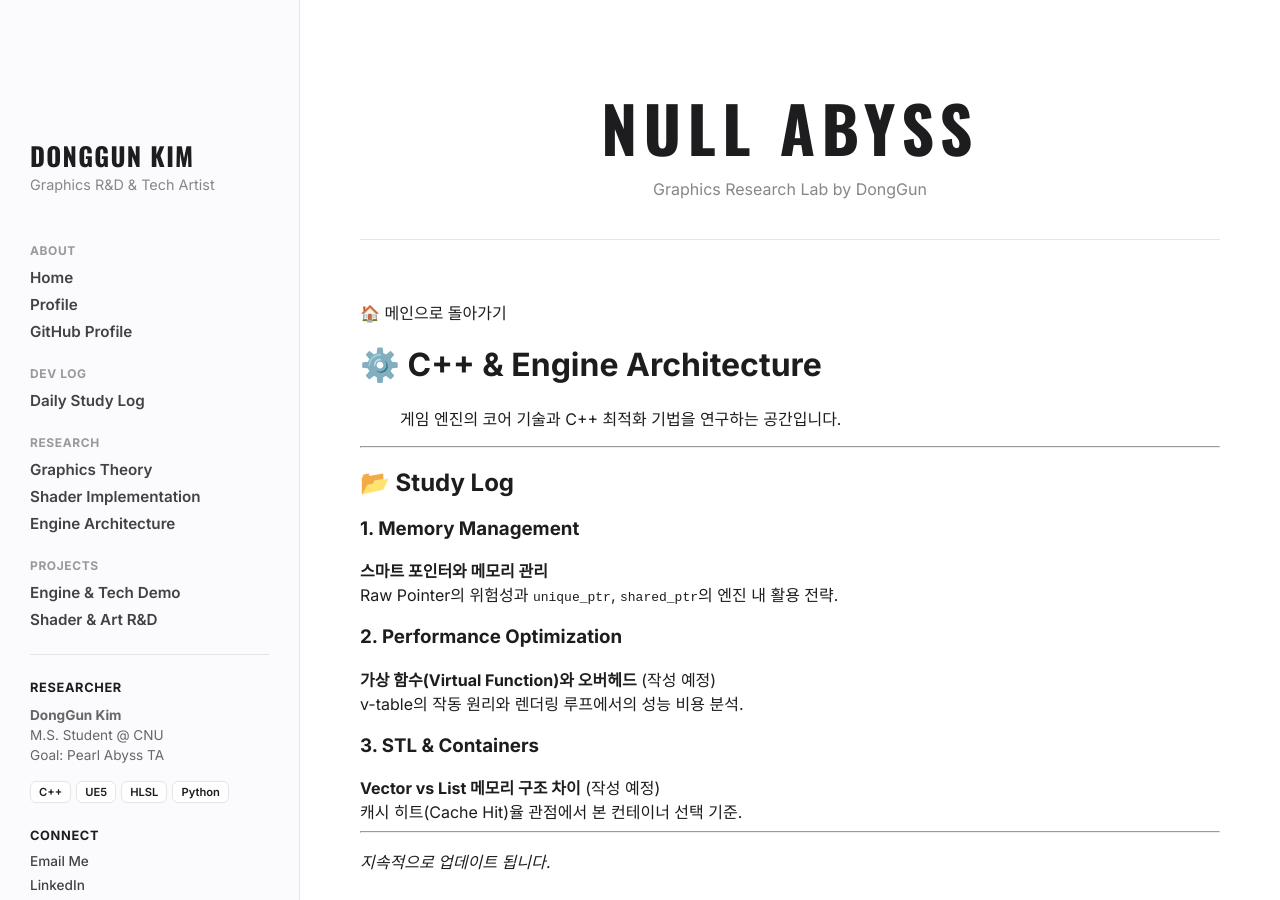
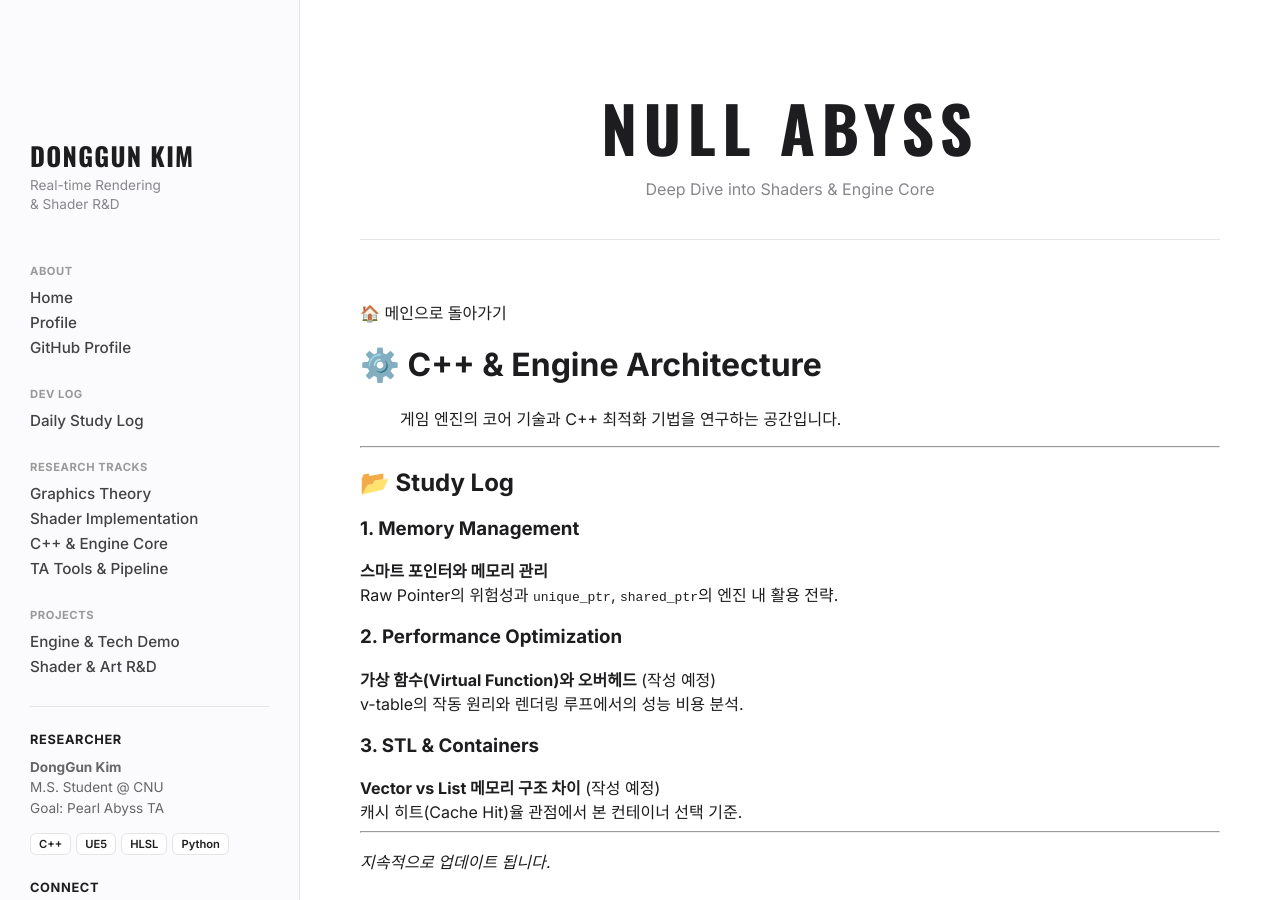
Before and after one commit to KimDongGun324/kimdonggun324.github.io, a Jekyll site: the page built from 03_Engine_CPP/README.md, in a window 1280 px wide. Built offline with Jekyll 4.4.1, drawn with Linux system fonts in a browser that asks for light colours.

Commit message:
Update default.html

```diff
--- a/_layouts/default.html
+++ b/_layouts/default.html
@@ -52,20 +52,20 @@
       font-family: 'Oswald', sans-serif; font-size: 1.6em; color: #1d1d1f;
       margin: 0 0 5px 0; letter-spacing: 0.05em; line-height: 1.2;
     }
-    .sidebar-desc { font-size: 0.9em; color: var(--text-secondary); margin-bottom: 50px; font-weight: 400; margin-top:0; }
+    .sidebar-desc { font-size: 0.85em; color: var(--text-secondary); margin-bottom: 50px; font-weight: 400; margin-top:0; line-height: 1.4; }
 
-    .nav-group { margin-bottom: 25px; }
+    .nav-group { margin-bottom: 30px; }
     .nav-header {
-      display: block; font-size: 0.75em; font-weight: 700; color: #999;
+      display: block; font-size: 0.7em; font-weight: 700; color: #999;
       margin-bottom: 10px; letter-spacing: 0.05em; text-transform: uppercase;
     }
     .sidebar-nav ul { list-style: none; padding: 0; margin: 0; }
-    .sidebar-nav li { margin-bottom: 8px; }
+    .sidebar-nav li { margin-bottom: 6px; }
     .sidebar-nav a {
-      color: #424245; font-weight: 600; font-size: 0.95em;
-      transition: color 0.2s; display: block; /* 블록으로 변경하여 클릭 영역 확보 */
+      color: #424245; font-weight: 500; font-size: 0.95em;
+      transition: color 0.2s; display: block;
     }
-    .sidebar-nav a:hover { color: var(--accent-color); }
+    .sidebar-nav a:hover { color: #1d1d1f; transform: translateX(2px); transition: transform 0.2s; }
 
     .sidebar-bottom { border-top: 1px solid var(--border-color); padding-top: 25px; }
     .profile-header { font-size: 0.8em; font-weight: 700; color: #1d1d1f; text-transform: uppercase; margin-bottom: 10px; letter-spacing: 0.05em; }
@@ -76,7 +76,7 @@
       font-size: 0.7em; font-weight: 600; border: 1px solid #e5e5e5;
     }
     .contact-link {
-      display: block; margin-bottom: 8px;
+      display: block; margin-bottom: 6px;
       color: #424245; font-size: 0.85em; font-weight: 500; transition: color 0.2s;
     }
     .contact-link:hover { color: var(--accent-color); text-decoration: underline; }
@@ -97,42 +97,46 @@
     }
     .page-desc { font-size: 1em; color: var(--text-secondary); font-weight: 300; }
 
-    /* 3열 그리드 */
-    .three-column-wrapper {
+    /* ⭐️ 2열 분할 레이아웃 (좌:글 / 우:그림) */
+    .content-split-wrapper {
       display: grid;
-      grid-template-columns: 1fr 1fr 1fr;
-      gap: 40px;
+      grid-template-columns: minmax(500px, 1.3fr) minmax(380px, 1fr);
+      gap: 60px;
       align-items: start;
-      max-width: 1800px;
+      max-width: 1600px;
       margin: 0 auto;
     }
-    .column { display: flex; flex-direction: column; }
 
+    /* 컬럼 공통 */
     .col-header {
-      margin-bottom: 25px; padding-bottom: 12px;
-      border-bottom: 1px solid #1d1d1f; min-height: 50px;
-      display: flex; align-items: end;
+      margin-bottom: 20px; padding-bottom: 10px;
+      border-bottom: 1px solid #1d1d1f;
     }
     .col-title {
-      font-family: "Inter", sans-serif; font-size: 1.3em; font-weight: 700;
-      color: #1d1d1f; margin: 0; letter-spacing: -0.02em;
+      font-family: "Inter", sans-serif; font-size: 1.1em; font-weight: 700;
+      color: #1d1d1f; margin: 0; text-transform: uppercase; letter-spacing: 0.05em;
     }
 
-    /* 카드 스타일 */
+    /* 텍스트 카드 스타일 (좌측) */
+    .text-section { margin-bottom: 40px; }
+    .text-section h4 {
+      font-size: 0.85em; color: #86868b; margin-bottom: 12px;
+      font-weight: 700; text-transform: uppercase; letter-spacing: 0.05em;
+    }
     ul { padding: 0; list-style: none; margin: 0; }
     li.text-card {
       background: #ffffff; border: 1px solid #eaeaea; border-radius: 12px;
-      transition: all 0.2s ease; padding: 20px; margin-bottom: 15px;
+      transition: all 0.2s ease; padding: 20px; margin-bottom: 12px;
     }
-    li.text-card:hover { transform: translateY(-3px); box-shadow: var(--hover-shadow); border-color: #d2d2d7; }
-    .text-card-title { display: block; font-weight: 700; font-size: 1em; margin-bottom: 6px; color: #1d1d1f; }
+    li.text-card:hover { transform: translateY(-2px); box-shadow: var(--hover-shadow); border-color: #d2d2d7; }
+    .text-card-title { display: block; font-weight: 600; font-size: 1em; margin-bottom: 4px; color: #1d1d1f; }
     .text-card-desc { font-size: 0.9em; color: #86868b; line-height: 1.4; }
 
-    /* 갤러리 스타일 */
-    .gallery-item { margin-bottom: 25px; }
+    /* 갤러리 스타일 (우측) */
+    .gallery-item { margin-bottom: 30px; }
     .gallery-thumb {
       width: 100%; aspect-ratio: 16/9; border-radius: 10px;
-      overflow: hidden; box-shadow: var(--card-shadow); margin-bottom: 10px;
+      overflow: hidden; box-shadow: var(--card-shadow); margin-bottom: 12px;
       transition: transform 0.2s; cursor: pointer; border: 1px solid rgba(0,0,0,0.05);
     }
     .gallery-thumb:hover { transform: scale(1.02); box-shadow: var(--hover-shadow); }
@@ -140,9 +144,8 @@
     .gallery-info strong { display: block; font-size: 1em; color: #1d1d1f; margin-bottom: 2px; font-weight: 600; }
     .gallery-info span { font-size: 0.85em; color: #86868b; }
 
-    @media (max-width: 1400px) { .three-column-wrapper { grid-template-columns: 1fr 1fr; } }
+    @media (max-width: 1200px) { .content-split-wrapper { grid-template-columns: 1fr; } }
     @media (max-width: 900px) {
-      .three-column-wrapper { grid-template-columns: 1fr; }
       .app-container { grid-template-columns: 1fr; }
       .sidebar { display: none; }
     }
@@ -157,7 +160,7 @@
         <h1 class="sidebar-title">
           <a href="{{ "/" | relative_url }}">DONGGUN KIM</a>
         </h1>
-        <p class="sidebar-desc">Graphics R&D & Tech Artist</p>
+        <p class="sidebar-desc">Real-time Rendering<br>& Shader R&D</p>
 
         <nav class="sidebar-nav">
           <div class="nav-group">
@@ -175,11 +178,12 @@
             </ul>
           </div>
           <div class="nav-group">
-            <span class="nav-header">Research</span>
+            <span class="nav-header">Research Tracks</span>
             <ul>
               <li><a href="{{ "/01_Graphics_Theory/README.md" | relative_url }}">Graphics Theory</a></li>
               <li><a href="{{ "/02_Shader_Lab/README.md" | relative_url }}">Shader Implementation</a></li>
-              <li><a href="{{ "/03_Engine_CPP/README.md" | relative_url }}">Engine Architecture</a></li>
+              <li><a href="{{ "/03_Engine_CPP/README.md" | relative_url }}">C++ & Engine Core</a></li>
+              <li><a href="{{ "/04_TA_Tools/README.md" | relative_url }}">TA Tools & Pipeline</a></li>
             </ul>
           </div>
           <div class="nav-group">
@@ -214,7 +218,7 @@
     <main class="main-content">
       <header class="main-header">
         <h1 class="page-title">NULL ABYSS</h1>
-        <span class="page-desc">Graphics Research Lab by DongGun</span>
+        <span class="page-desc">Deep Dive into Shaders & Engine Core</span>
       </header>
 
       <div class="content-body">
```
Also changed, not shown: other parts of _layouts/default.html (+2 -2 lines).
